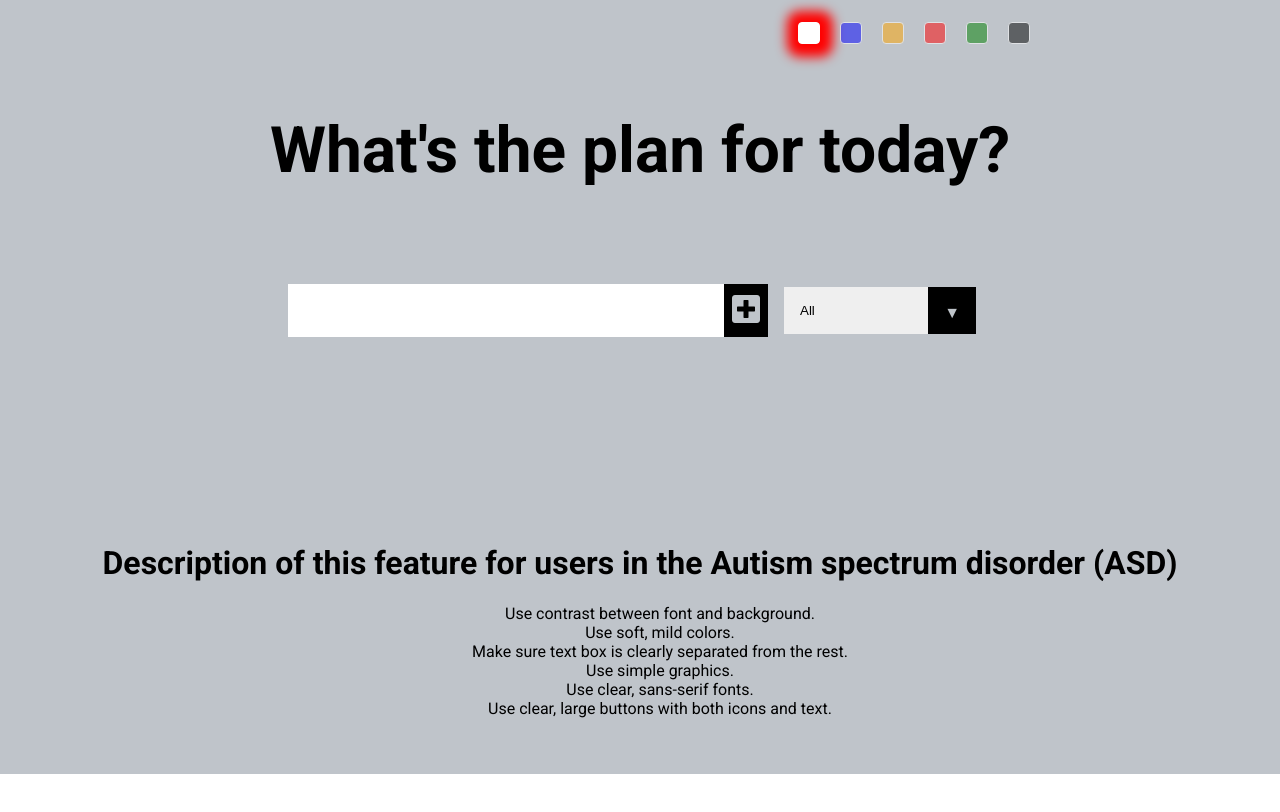
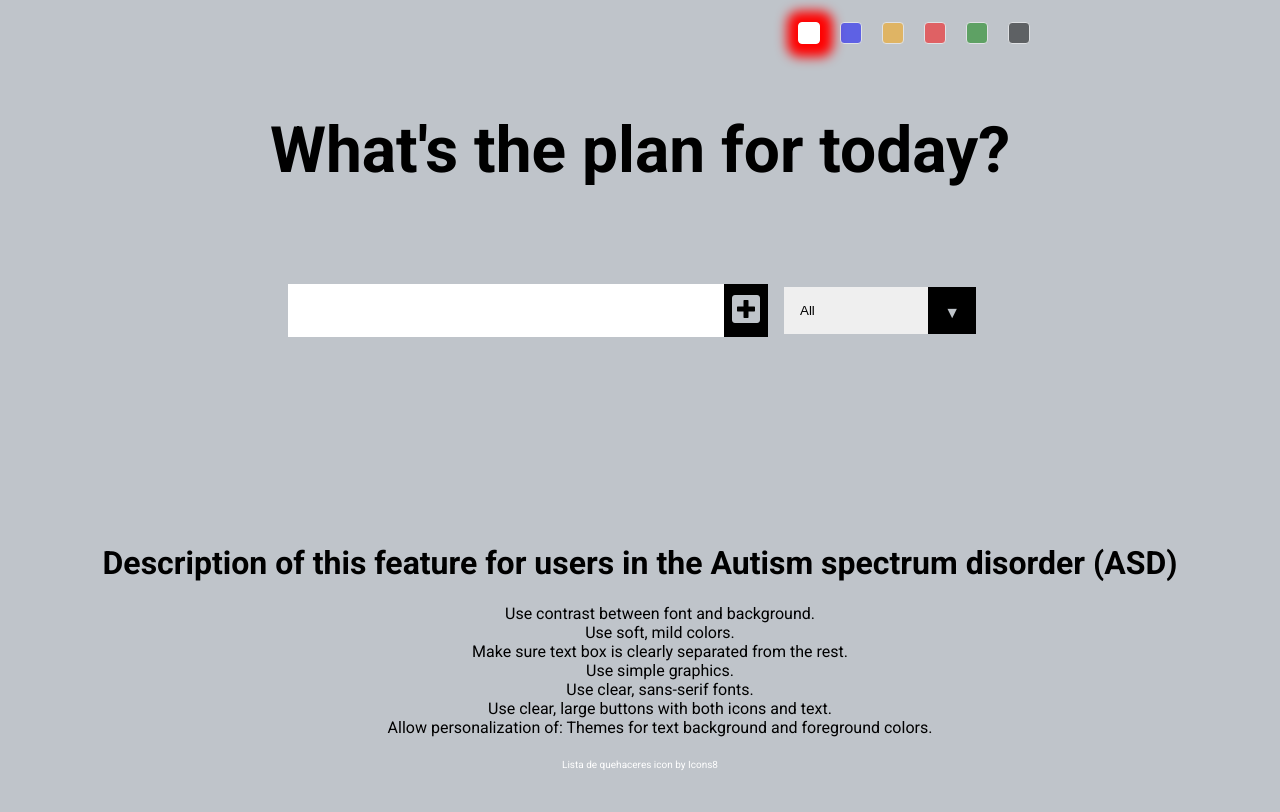
Before and after one commit to anabergese/todolist, a React (Create React App) app: page / in a window 1280 px wide. Shown: the top 812 px of the page. Built offline with nearby package versions, Linux system fonts and the light colour scheme.

Commit message:
Completed color styles of themes

```diff
--- a/public/index.html
+++ b/public/index.html
@@ -2,8 +2,8 @@
 <html lang="en">
   <head>
     <meta charset="utf-8" />
-    <link rel="icon" href="%PUBLIC_URL%/favicon.ico" />
-    <meta name="viewport" content="width=device-width, initial-scale=1" />
+    <link rel="icon" href="https://img.icons8.com/ios-glyphs/60/000000/todo-list--v1.png"/>
+    <meta name="viewport" content="width=device-width, initial-scale=1"/>
     <meta name="theme-color" content="#000000" />
     <meta
       name="description"
--- a/src/App.scss
+++ b/src/App.scss
@@ -135,4 +135,9 @@ select {
   text-align: center;
   padding-top: 100px;
   padding-bottom: 40px;
+  a {
+    text-decoration: none;
+    font-size: 10px;
+    color: white;
+  }
 }
--- a/src/components/Description.js
+++ b/src/components/Description.js
@@ -10,8 +10,10 @@ const Description = () => {
         <li>Make sure text box is clearly separated from the rest.</li>
         <li>Use simple graphics. </li>
         <li>Use clear, sans-serif fonts.</li>
-        <li>Use clear, large buttons with both icons and text. </li>
+        <li>Use clear, large buttons with both icons and text.</li>
+        <li>Allow personalization of: Themes for text background and foreground colors.</li>
       </ul>
+      <p><a href="https://icons8.com/icon/61195/lista-de-quehaceres" target="_blank">Lista de quehaceres icon by Icons8</a></p>
     </div>
   );
 };
--- a/src/switcher.scss
+++ b/src/switcher.scss
@@ -79,6 +79,12 @@
     color: #FB7250;
     background-color: #292C31;
   }
+  .complete-btn {
+    background: rgb(11, 212, 162);
+  }
+  .trash-btn {
+    background: #292C31;
+  }
 }
 
 .App.theme-red {
```
